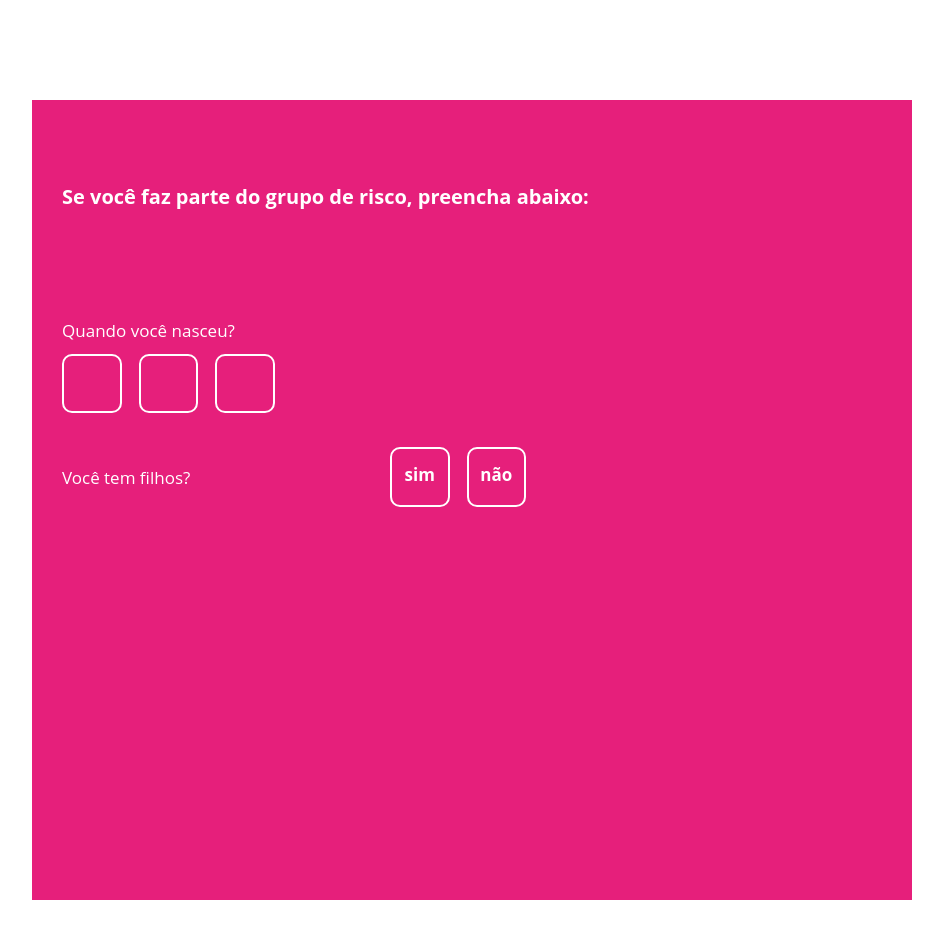
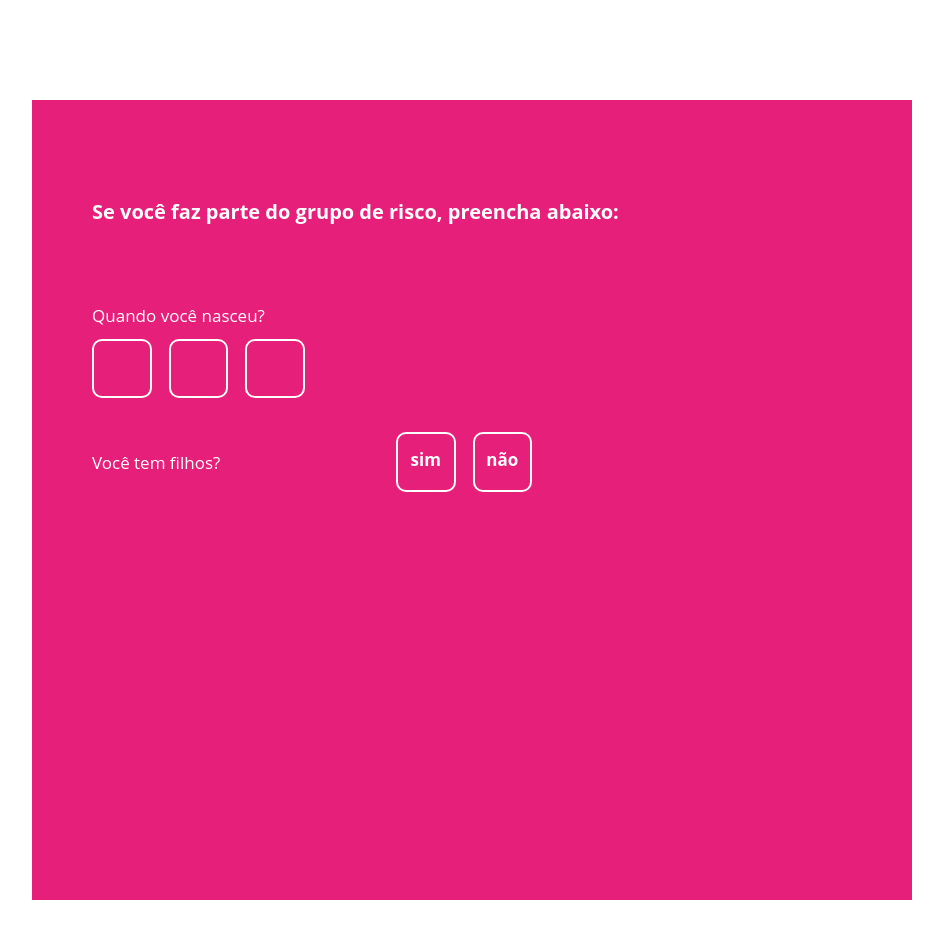
Before and after one commit to kmvbatista/fica-em-casa-front, a React (Create React App) app: page /need-help-form in a window 1280 px wide. Shown: the top 938 px of the page, without its empty margins (168-1111 px from the left). Built offline with nearby package versions, Linux system fonts and the light colour scheme.

Commit message:
animation on children data

```diff
--- a/src/pages/NeedHelpForm/index.js
+++ b/src/pages/NeedHelpForm/index.js
@@ -61,7 +61,7 @@ export default function NeedHelpForm() {
         </InputBlock>
         <div
           style={{
-            animation: 'opacity 2s',
+            transition: 'opacity .8s',
             opacity: !hasChildren ? 0 : 1,
           }}
         >
--- a/src/pages/NeedHelpForm/styles.js
+++ b/src/pages/NeedHelpForm/styles.js
@@ -5,7 +5,7 @@ export const Container = styled.div`
   min-height: 100vh;
   flex-direction: column;
   background-color: var(--color-pink);
-  padding: 3em;
+  padding: 6em;
   justify-content: space-around;
 `;
 
```
